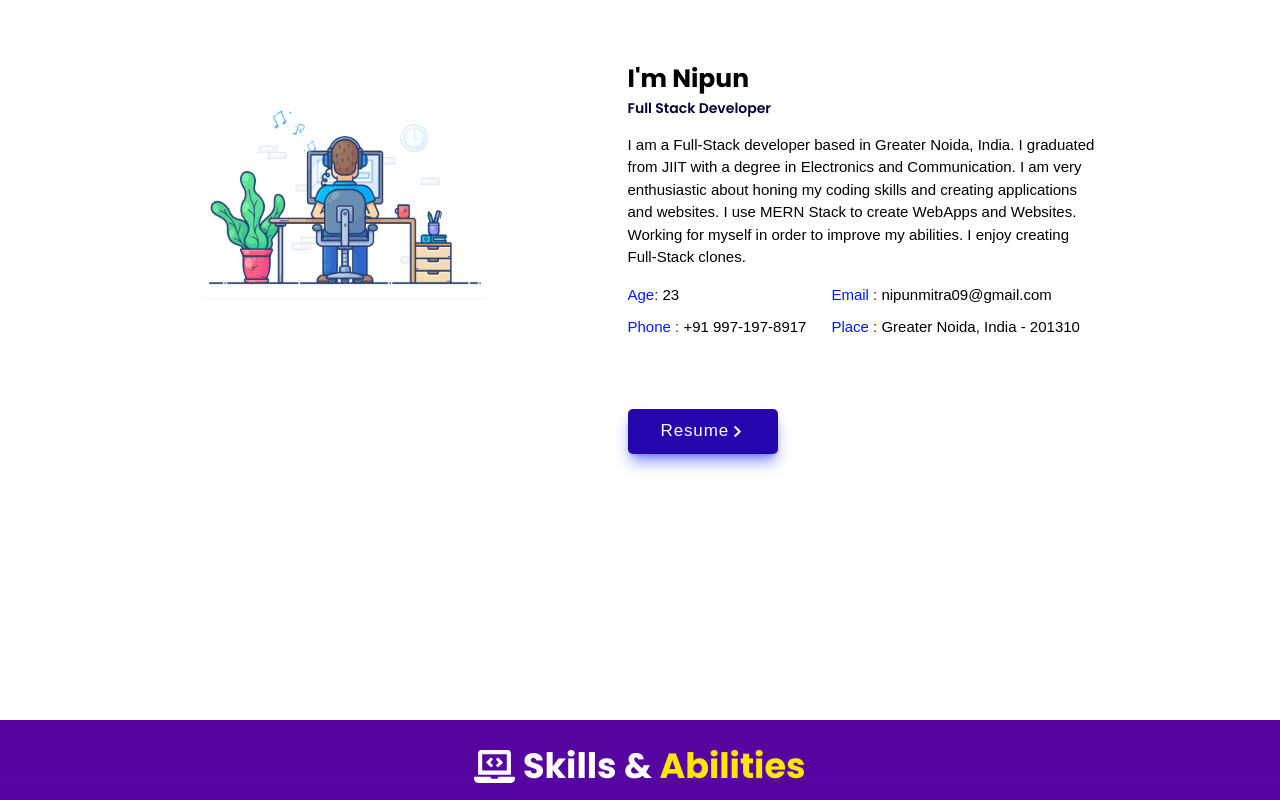
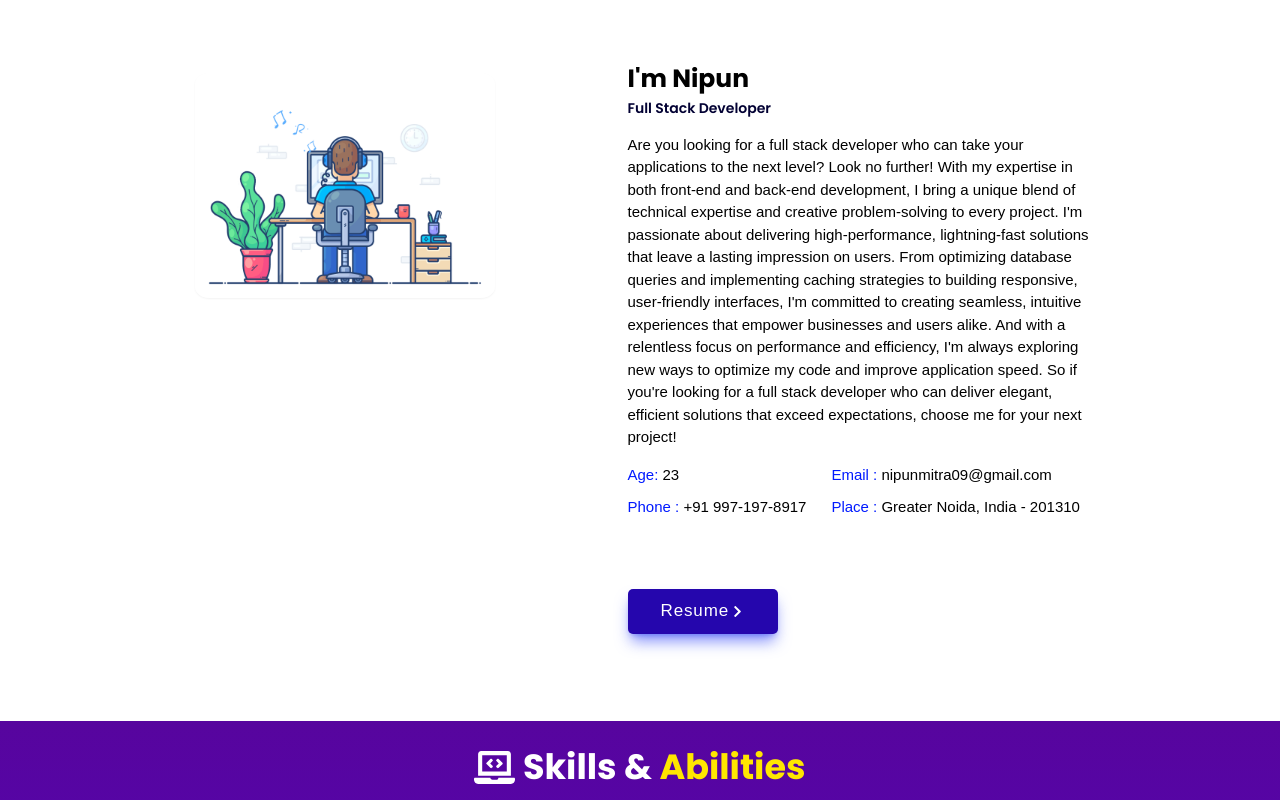
Before and after one commit to Falcon-09/Portfolio, a Next.js app: page / in a window 1280 px wide. Shown: the part 880-1680 px from the top of the page. Built offline with nearby package versions, Linux system fonts and the light colour scheme.

Commit message:
Update About.js

```diff
--- a/components/About.js
+++ b/components/About.js
@@ -15,44 +15,54 @@ const About = () => {
 return (
 <section className="bg-[#FFFFFF]" id="about">
     <div className="flex justify-center items-center">
-      <FaUserAlt className="text-[3.5rem] md:text-[3.2rem] mr-3"/>
-    <h2 className="text-[3.5rem] md:text-[3.2rem] text-[#202020] font-extrabold text-center">About <span className="text-[#7303A7] md:text-[3.2rem]">Me</span></h2>
+        <FaUserAlt className="text-[3.5rem] md:text-[3.2rem] mr-3" />
+        <h2 className="text-[3.5rem] md:text-[3.2rem] text-[#202020] font-extrabold text-center">About <span
+                className="text-[#7303A7] md:text-[3.2rem]">Me</span></h2>
     </div>
     <div className="flex flex-row gap-8 flex-wrap p-16 md:p-2 md:mb-[7rem]">
 
         <div className="text-center flex-grow flex-shrink basis-[35rem] md:mt-8">
-        <img src="/About1.gif" alt=""  className="m-16 w-[30rem] h-auto rounded-[5%]
+            <img src="/About1.gif" alt="" className="m-16 w-[30rem] h-auto rounded-[5%]
         shadow-sm hover:mix-blend-luminosity mix-blend-normal transition duration-[0.3s] cursor-pointer
         md:my-0 md:mx-auto md:w-[80%] md:mix-blend-normal
-        "/>
+        " />
         </div>
         <div data-aos='fade-down' className="flex-grow flex-shrink basis-[45rem] p-11 md:p-4">
             <h3 className="text-[rgb(27, 27, 27)] text-[2.5rem] font-bold">I'm Nipun</h3>
             <span className="text-[1.4rem] text-[#020133] font-semibold mt-4">Full Stack Developer</span>
 
-        <p className="text-[1.5rem] mt-6 font-medium font-nunito normal-case">I am a Full-Stack developer based in Greater Noida, India.
-        I graduated from JIIT with a degree in Electronics and Communication.
-        I am very enthusiastic about honing my coding skills and creating applications and websites.
-        I use MERN Stack to create WebApps and Websites.
-        Working for myself in order to improve my abilities.
-        I enjoy creating Full-Stack clones. </p>
+            <p className="text-[1.5rem] mt-6 font-medium font-nunito normal-case">Are you looking for a full stack
+                developer who can take your applications to the next level? Look no further! With my expertise in both
+                front-end and back-end development, I bring a unique blend of technical expertise and creative
+                problem-solving to every project. I'm passionate about delivering high-performance, lightning-fast
+                solutions that leave a lasting impression on users. From optimizing database queries and implementing
+                caching strategies to building responsive, user-friendly interfaces, I'm committed to creating seamless,
+                intuitive experiences that empower businesses and users alike. And with a relentless focus on
+                performance and efficiency, I'm always exploring new ways to optimize my code and improve application
+                speed. So if you're looking for a full stack developer who can deliver elegant, efficient solutions that
+                exceed expectations, choose me for your next project!</p>
 
             <div className="mt-6 text-[1.5rem] flex flex-wrap gap-6 font-nunito font-[520] md:gap-0">
                 <div>
                     <p className="normal-case "><span className="text-[#011aff]"> age: </span> 23</p>
-              <p className="normal-case mt-4 md:mt-4"><span className="text-[#011aff]"> phone : </span> +91 997-197-8917</p>
+                    <p className="normal-case mt-4 md:mt-4"><span className="text-[#011aff]"> phone : </span> +91
+                        997-197-8917</p>
                 </div>
-            <div >
-              <p className="normal-case md:mt-4 md:ml-0 ml-4"><span className="text-[#011aff]"> email : </span> nipunmitra09@gmail.com</p>
-              <p className="normal-case m-4 md:ml-0"><span className="text-[#011aff]"> place : </span> Greater Noida, India - 201310</p>
+                <div>
+                    <p className="normal-case md:mt-4 md:ml-0 ml-4"><span className="text-[#011aff]"> email : </span>
+                        nipunmitra09@gmail.com</p>
+                    <p className="normal-case m-4 md:ml-0"><span className="text-[#011aff]"> place : </span> Greater
+                        Noida, India - 201310</p>
                 </div>
             </div>
 
             <div className="mt-24">
                 <Link href=''>
                 <a className="flex items-center justify-center py-[1.7rem] px-12 rounded-lg transition duration-[0.3s] text-[#fff] bg-[#2506ad]
-            shadow-[#3044f799] shadow-lg font-nunito w-[150px] h-[45px] hover:bg-[#1a047e] group"><span className="font-medium text-[1.7rem] tracking-wider font-nunito">Resume</span>
-            <FaChevronRight className="text-[1.3rem] ml-1 group-hover:translate-x-[5.5px]"/></a>
+            shadow-[#3044f799] shadow-lg font-nunito w-[150px] h-[45px] hover:bg-[#1a047e] group"><span
+                        className="font-medium text-[1.7rem] tracking-wider font-nunito">Resume</span>
+                    <FaChevronRight className="text-[1.3rem] ml-1 group-hover:translate-x-[5.5px]" />
+                </a>
                 </Link>
             </div>
 
```
Lines whose indentation alone changed are shown as unchanged.
